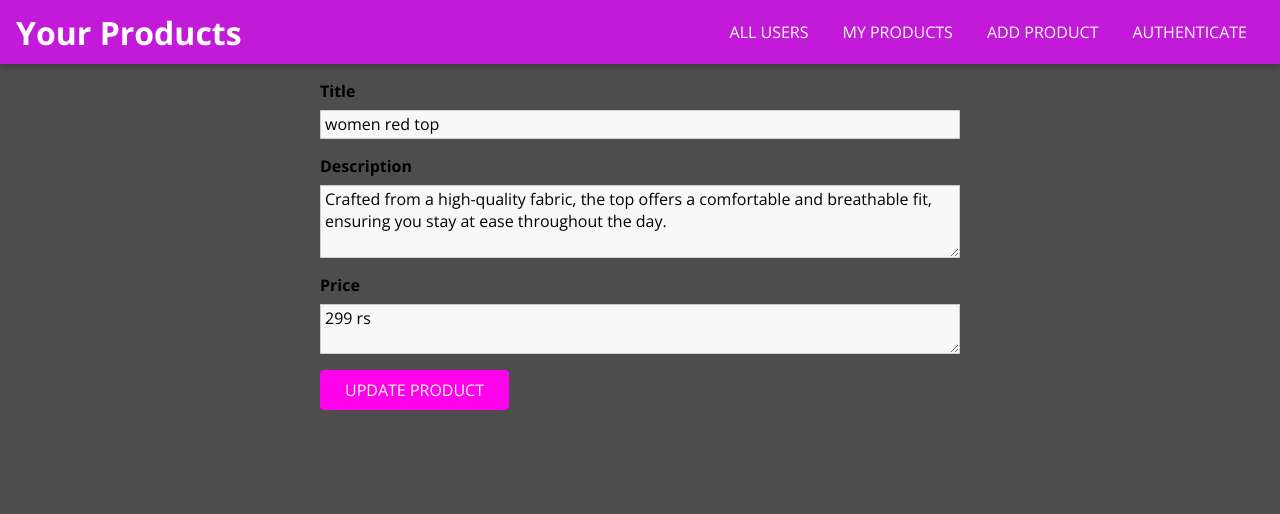
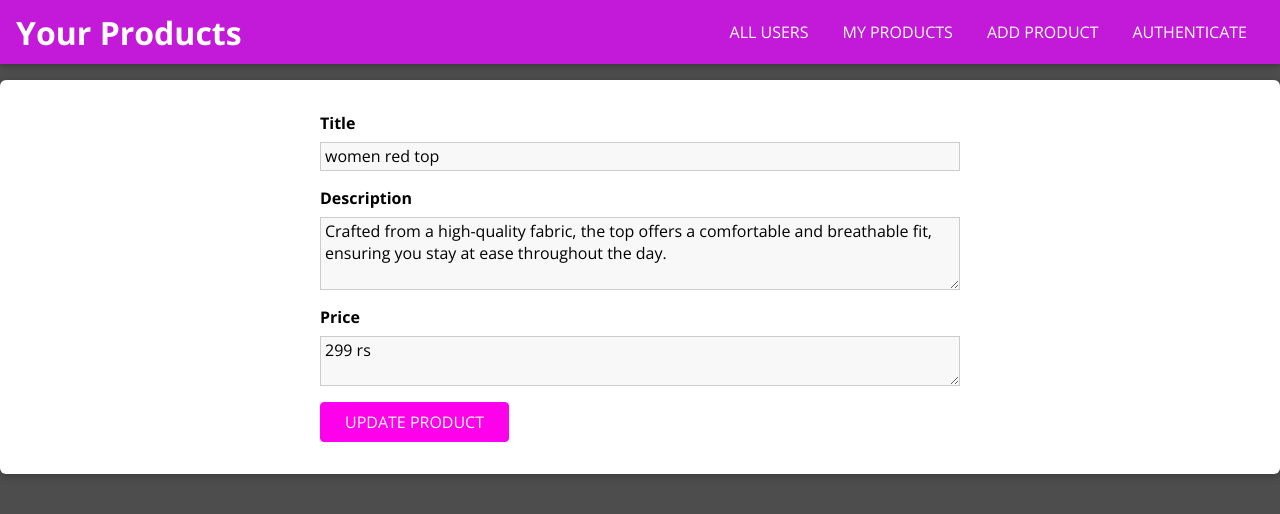
Before and after one commit to poojakanjalkar/Order-System, a React (Create React App) app in the folder my-order-system-app/: page /products/p1 in a window 1280 px wide. Shown: the top 514 px of the page. Built offline with nearby package versions, Linux system fonts and the light colour scheme.

Commit message:
added styling to update page

```diff
--- a/my-order-system-app/src/Products/pages/UpdateProduct.js
+++ b/my-order-system-app/src/Products/pages/UpdateProduct.js
@@ -8,6 +8,7 @@ import {
 import useForm from "../../SHARED/hooks/form-hooks";
 import Button from "../../SHARED/FORMELEMENTS/Button";
 import "./NewProduct.css";
+import Card from "../../SHARED/UIELEMENTS/Card/Card";
 
 const item = [
   {
@@ -71,6 +72,7 @@ export default function UpdateProduct() {
   };
 
   return (
+    <Card>
       <form className="product-form" onSubmit={updateHandler}>
         <Input
           id="title"
@@ -108,5 +110,6 @@ export default function UpdateProduct() {
           UPDATE PRODUCT
         </Button>
       </form>
+    </Card>
   );
 }
```
Lines whose indentation alone changed are shown as unchanged.
